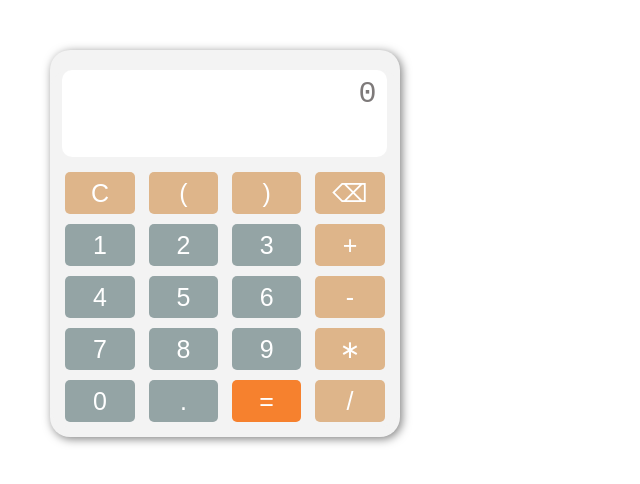
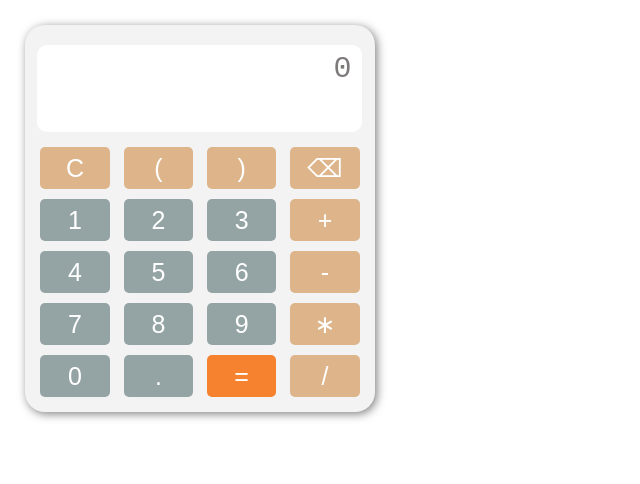
Before and after one commit to SergKur/SergKur.github.io, a plain HTML site: page calculator.html in a window 1280 px wide. Shown: the whole page, without its empty margins (0-640 px from the left). Drawn offline with Linux system fonts and the light colour scheme.

Commit message:
Update calcstyles.css

```diff
--- a/calcstyles.css
+++ b/calcstyles.css
@@ -1,8 +1,8 @@
 /* стили для калькулятора */
 #calc {
     width: 350px;
-    left: 50px;
-    top: 50px;
+    left: 25px;
+    top: 25px;
     position: absolute;
     z-index: 9;
     background-color: #f3f3f3;
```
